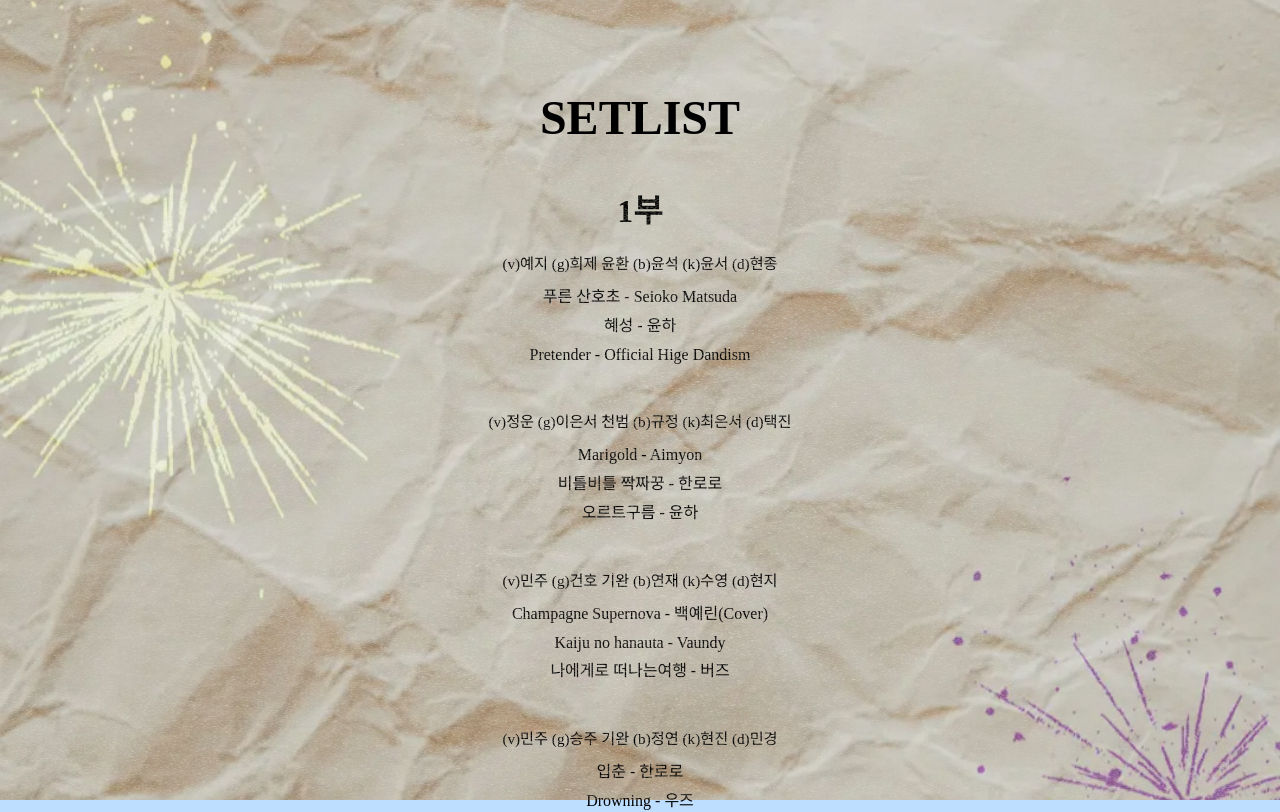
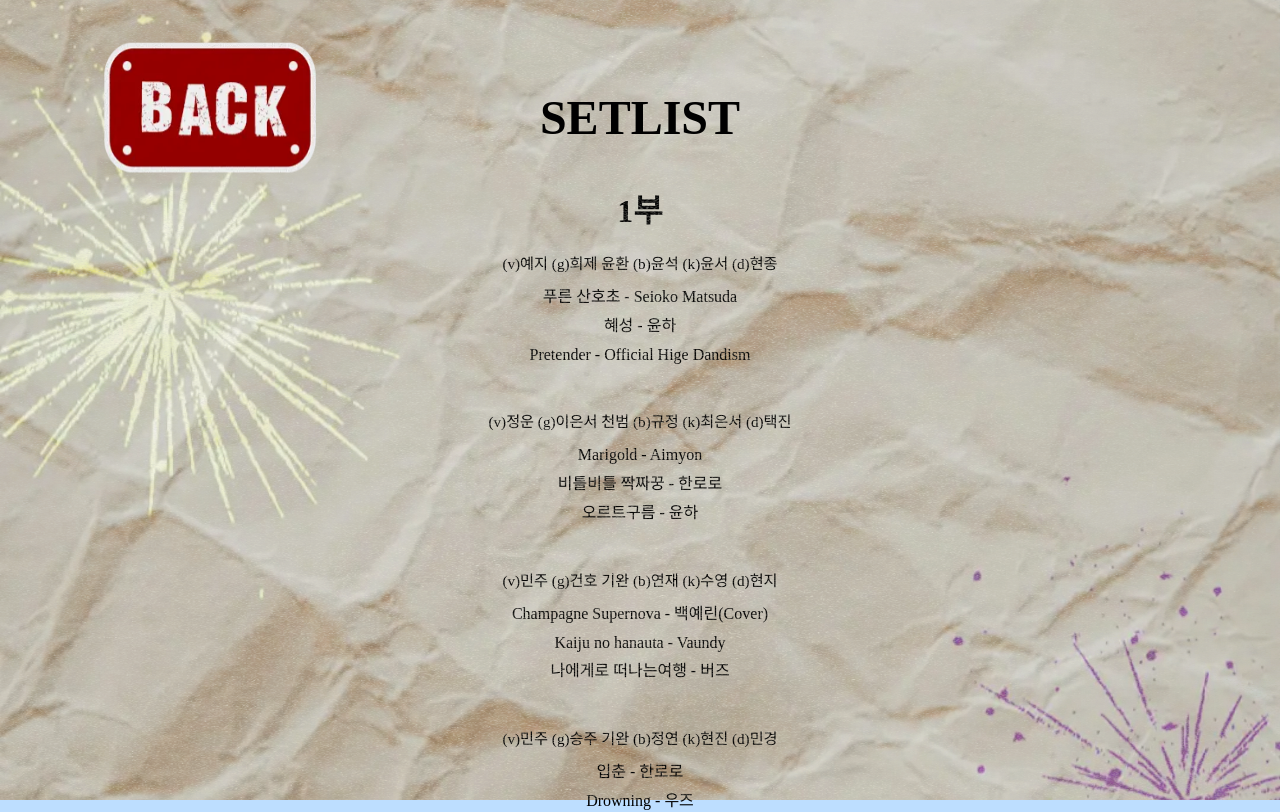
Before and after one commit to yeonzhry/dacapo25, a React (Create React App) app: page /setlist in a window 1280 px wide. Shown: the top 812 px of the page. Built offline with nearby package versions, Linux system fonts and the light colour scheme; a web font is replaced by a local one.

Commit message:
진짜진짜최종

```diff
--- a/src/pages/highway.js
+++ b/src/pages/highway.js
@@ -8,6 +8,10 @@
 
 const Highway = () => {
   const navigate = useNavigate();
+
+  const handleBack = () => {
+    navigate(-1); // 또는 원하는 경로 예: navigate('/')
+  };
 
   const progressRef = useRef(0);
   const [, forceRender] = useState(0);
@@ -139,6 +143,15 @@
 
   return (
     <div className={styles.scrollContainer}>
+
+        <h1 className={styles.title}>Scroll  and  click  signs!</h1>
+        <img
+          src="/images/back.webp" // ← 너가 만든 이미지 경로
+          alt="back"
+          className={styles.backButton}
+          onClick={handleBack}
+        />
+
       <div className={styles.viewport}>
         <img src="/images/bg.webp" alt="bg" className={styles.bg} loading="lazy" />
         <img src="/images/img19.webp" alt="car" className={styles.car} loading="lazy" />
--- a/src/pages/setlist.js
+++ b/src/pages/setlist.js
@@ -1,12 +1,27 @@
 import React, { useEffect } from 'react'; // useEffect import 되어야 함
+import { useNavigate } from 'react-router-dom';
+
 import styles from '../styles/setlist.module.css';
 
 const SetlistPage = () => {
+
+  const navigate = useNavigate();
+
+  const handleBack = () => {
+    navigate(-1); // 또는 원하는 경로 예: navigate('/')
+  };
+
   useEffect(() => {
     window.scrollTo({ top: 0, behavior: 'auto' }); // 또는 behavior: 'smooth'
   }, []);
   return (
     <div className={styles.container}>
+      <img
+          src="/images/back.webp" // ← 너가 만든 이미지 경로
+          alt="back"
+          className={styles.backButton}
+          onClick={handleBack}
+        />
       <img src="/images/bg3.webp" alt="bg" className={styles.bg} />
       <img src="/images/filter.webp" alt="filter" className={styles.bgFilter} loading="lazy" />
 
--- a/src/styles/highway.module.css
+++ b/src/styles/highway.module.css
@@ -26,6 +26,31 @@
   width: 320px;
   height: 100%;
 } */
+
+
+.backButton {
+  position: fixed;
+  top: 5%;
+  left: 4%;
+  width: 25%;
+  height: auto;
+  cursor: pointer;
+  z-index: 10000;
+}
+
+.title {
+  position: fixed;
+  top: 20%;
+  left: 50%;
+  transform: translate(-50%, -50%);
+  font-size: 30px;
+  color: #323232;
+  z-index: 9999;
+  text-align: center;
+  pointer-events: none;
+  font-family: Allages;
+}
+
 
 
 .bg {
--- a/src/styles/setlist.module.css
+++ b/src/styles/setlist.module.css
@@ -5,6 +5,16 @@
   overflow-x: hidden;
   padding: 40px 20px;
   box-sizing: border-box;
+}
+
+.backButton {
+  position: fixed;
+  top: 5%;
+  left: 4%;
+  width: 25%;
+  height: auto;
+  cursor: pointer;
+  z-index: 10000;
 }
 
 .bg {
```
Also changed, not shown: public/images/back.webp (added).
